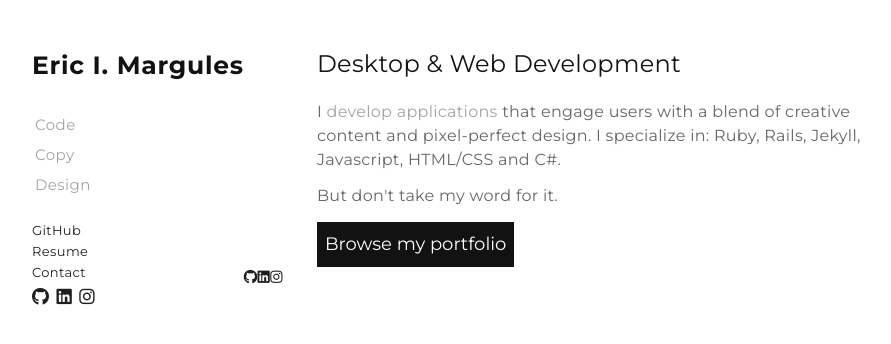
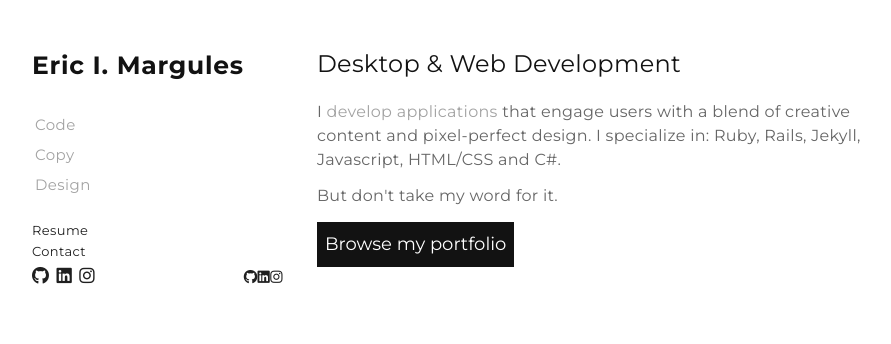
Before and after one commit to ericmargules/ericmargul.es, a Jekyll site: the page built from index.html, in a window 1280 px wide. Shown: the top 344 px of the page, without its empty margins (158-1049 px from the left). Built offline with Jekyll 4.4.1, drawn with Linux system fonts in a browser that asks for light colours; nearby versions of some CDN libraries.

Commit message:
remove github word link in secondary nav

```diff
--- a/_includes/header.html
+++ b/_includes/header.html
@@ -17,7 +17,6 @@
         <li><a href="{{site.url}}/portfolio.html?category=design">Design</a></li>
       </ul>
       <ul id="secondarynav">
-        <li><a href="https://github.com/ericmargules">GitHub</a></li>
         <li><a href="{{site.url}}/images/Eric-Margules-Resume.pdf">Resume</a></li>
         <li><a href="{{site.url}}/contact.html">Contact</a></li>
         <li><div id="social_nav"><a class="fa fa-github" href="https://github.com/ericmargules"></a><a class="fa fa-linkedin-square" href="https://www.linkedin.com/in/ericmargules/"></a><a class="fa fa-instagram" href="https://www.instagram.com/dot_each_do/"></a></div></li>
```
